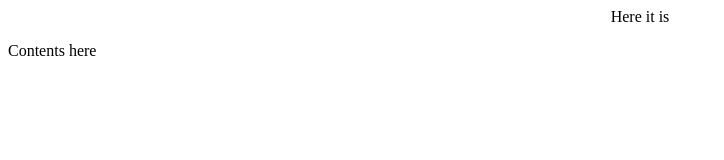
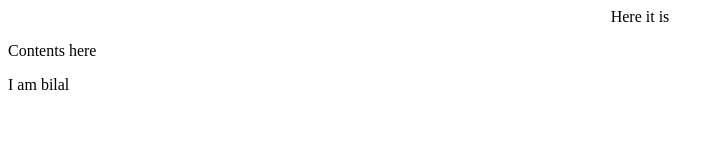
Before and after one commit to aravindhkrishnamoorthy/secondmainfolder, a plain HTML site: page index.html in a window 1280 px wide. Shown: the whole page, without its empty margins (0-724 px from the left). Drawn offline with Linux system fonts and the light colour scheme.

Commit message:
adding bilal

```diff
--- a/index.html
+++ b/index.html
@@ -8,5 +8,6 @@
 <body>
     <center>Here it is</center>
     <p>Contents here</p>
+    <p>I am bilal</p>
 </body>
 </html>
```
